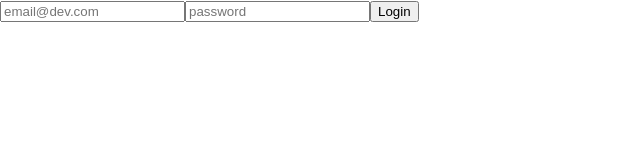
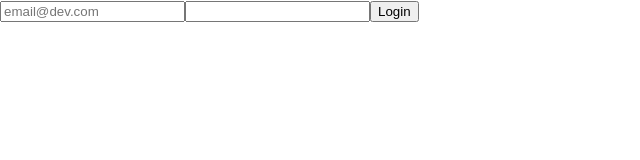
Before and after one commit to thyagobr/singularity-frontend, a React (Create React App) app: page / in a window 1280 px wide. Shown: the top 160 px of the page, without its empty margins (0-640 px from the left). Built offline with nearby package versions, Linux system fonts and the light colour scheme.

Commit message:
Login things

```diff
--- a/src/App.js
+++ b/src/App.js
@@ -13,7 +13,7 @@ function App() {
           <Quest />
         </div>
         :
-        <Login />
+        <Login onLogin={setCurrentUser} />
       )
     );
 }
--- a/src/api/loginUser.js
+++ b/src/api/loginUser.js
@@ -1,4 +1,4 @@
-export default function loginUser(email, password) {
+export default function loginUser(email, password, onLoginSuccess, onLoginFail) {
     fetch(
         "http://localhost:3001/api/login",
         {
@@ -11,7 +11,13 @@ export default function loginUser(email, password) {
                 password
             })
         }
-    ).then(function(response) {
-        return response.json()
+    ).then(function (response) {
+        if (response.ok) {
+            return response.json();
+        } else {
+            onLoginFail()
+        }
+    }).then(function (json) {
+        onLoginSuccess(json)
     })
 }
--- a/src/views/Login.js
+++ b/src/views/Login.js
@@ -1,15 +1,33 @@
 import { useState } from "react";
 import loginUser from "../api/loginUser";
 
-export default function Login() {
+export default function Login(props) {
+    const { onLogin } = props
     const [email, setEmail] = useState()
     const [password, setPassword] = useState()
+    const onLoginFail = () => {
+        setPassword('')
+        alert("Couldn't login user")
+    }
 
     return (
         <div className="login">
-            <input type="email" id="email" placeholder="email@dev.com" onInput={e => setEmail(e.target.value)} />
-            <input type="password" id="password" placeholder="password" onInput={e => setPassword(e.target.value)} />
-            <button onClick={() => loginUser(email, password)}>Login</button>
+            <input
+                type="email"
+                id="email"
+                placeholder="email@dev.com"
+                onInput={e => setEmail(e.target.value)}
+                value={email} />
+            <input
+                type="password"
+                id="password"
+                onInput={e => setPassword(e.target.value)}
+                value={password} />
+            <button
+                onClick={() => loginUser(email, password, onLogin, onLoginFail)}
+            >
+                Login
+            </button>
         </div>
     )
 }
```
